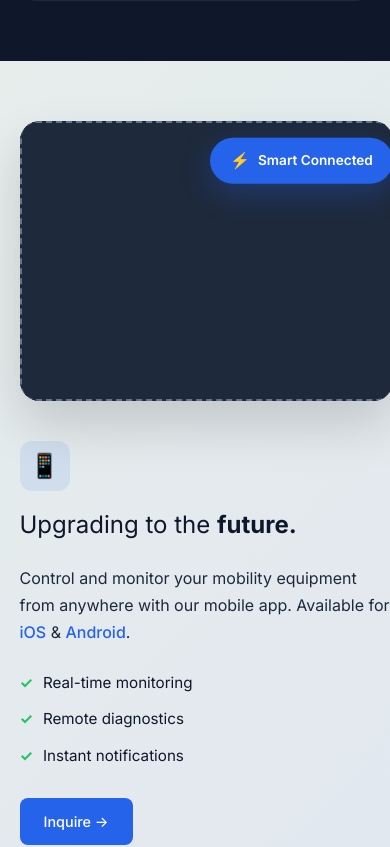
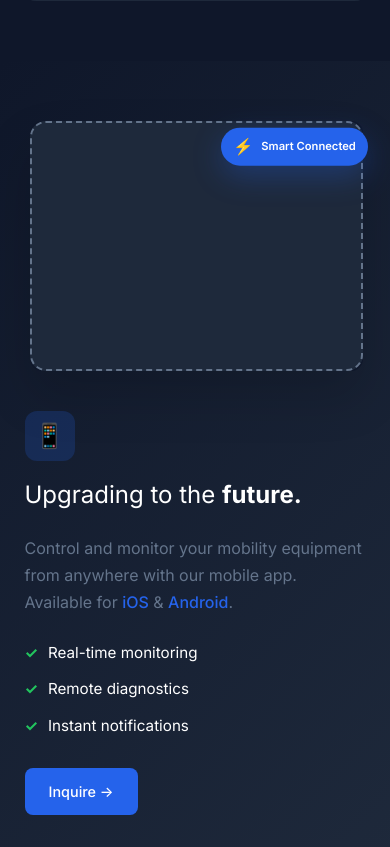
Before and after one commit to LeeDev428/BionicAim, a React (Vite) app: page / in a window 390 px wide. Shown: the part 2040-2887 px from the top of the page. Built offline with nearby package versions, Linux system fonts and the light colour scheme.

Commit message:
Update FutureUpgrade.css

```diff
--- a/src/sections/FutureUpgrade/FutureUpgrade.css
+++ b/src/sections/FutureUpgrade/FutureUpgrade.css
@@ -1,5 +1,5 @@
 .future-upgrade {
-  background: linear-gradient(135deg, #e6edeb 0%, #e2e8f0 100%);
+  background: linear-gradient(135deg, var(--dark) 0%, var(--dark-light) 100%);
   overflow: hidden;
 }
 
@@ -8,6 +8,7 @@
   grid-template-columns: 1fr 1fr;
   gap: 60px;
   align-items: center;
+  padding: 0 15px;
 }
 
 .future-content {
@@ -24,7 +25,7 @@
 .future-icon-wrapper {
   width: 50px;
   height: 50px;
-  background: rgba(37, 99, 235, 0.1);
+  background: rgba(37, 99, 235, 0.2);
   border-radius: 12px;
   display: flex;
   align-items: center;
@@ -37,17 +38,17 @@
 
 .future-title {
   font-size: 2rem;
-  color: var(--dark);
+  color: var(--white);
   font-weight: 400;
 }
 
 .future-title .highlight {
   font-weight: 700;
-  color: var(--dark);
+  color: var(--white);
 }
 
 .future-text {
-color: var(--dark-light);
+  color: var(--gray);
   font-size: 1rem;
   line-height: 1.7;
   margin-bottom: 25px;
@@ -69,7 +70,7 @@ color: var(--dark-light);
   display: flex;
   align-items: center;
   gap: 10px;
-  color: var(--dark);
+  color: var(--white);
   font-size: 0.95rem;
 }
 
@@ -88,6 +89,13 @@ color: var(--dark-light);
   border-radius: 20px;
   overflow: hidden;
   box-shadow: 0 25px 50px rgba(0, 0, 0, 0.15);
+}
+
+.future-video {
+  width: 100%;
+  height: 350px;
+  object-fit: cover;
+  display: block;
 }
 
 .image-placeholder {
@@ -177,16 +185,28 @@ color: var(--dark-light);
 
   .future-visual {
     order: -1;
-    max-width: 500px;
+    max-width: 100%;
     margin: 0 auto;
+    padding: 0 10px;
   }
 
   .floating-badge {
-    right: 0;
+    right: 10px;
+    top: 15px;
+    font-size: 0.75rem;
+    padding: 8px 15px;
   }
 }
 
 @media (max-width: 576px) {
+  .future-upgrade {
+    padding: 60px 0;
+  }
+
+  .future-container {
+    padding: 0;
+  }
+
   .future-title {
     font-size: 1.5rem;
   }
@@ -196,7 +216,26 @@ color: var(--dark-light);
     align-items: flex-start;
   }
 
+  .future-content {
+    padding: 0 5px;
+  }
+
   .image-placeholder {
-    height: 280px;
+    height: 250px;
+  }
+
+  .future-video {
+    height: 250px;
+  }
+
+  .future-image-card {
+    border-radius: 12px;
+  }
+
+  .floating-badge {
+    right: 5px;
+    top: 10px;
+    font-size: 0.7rem;
+    padding: 6px 12px;
   }
 }
```
